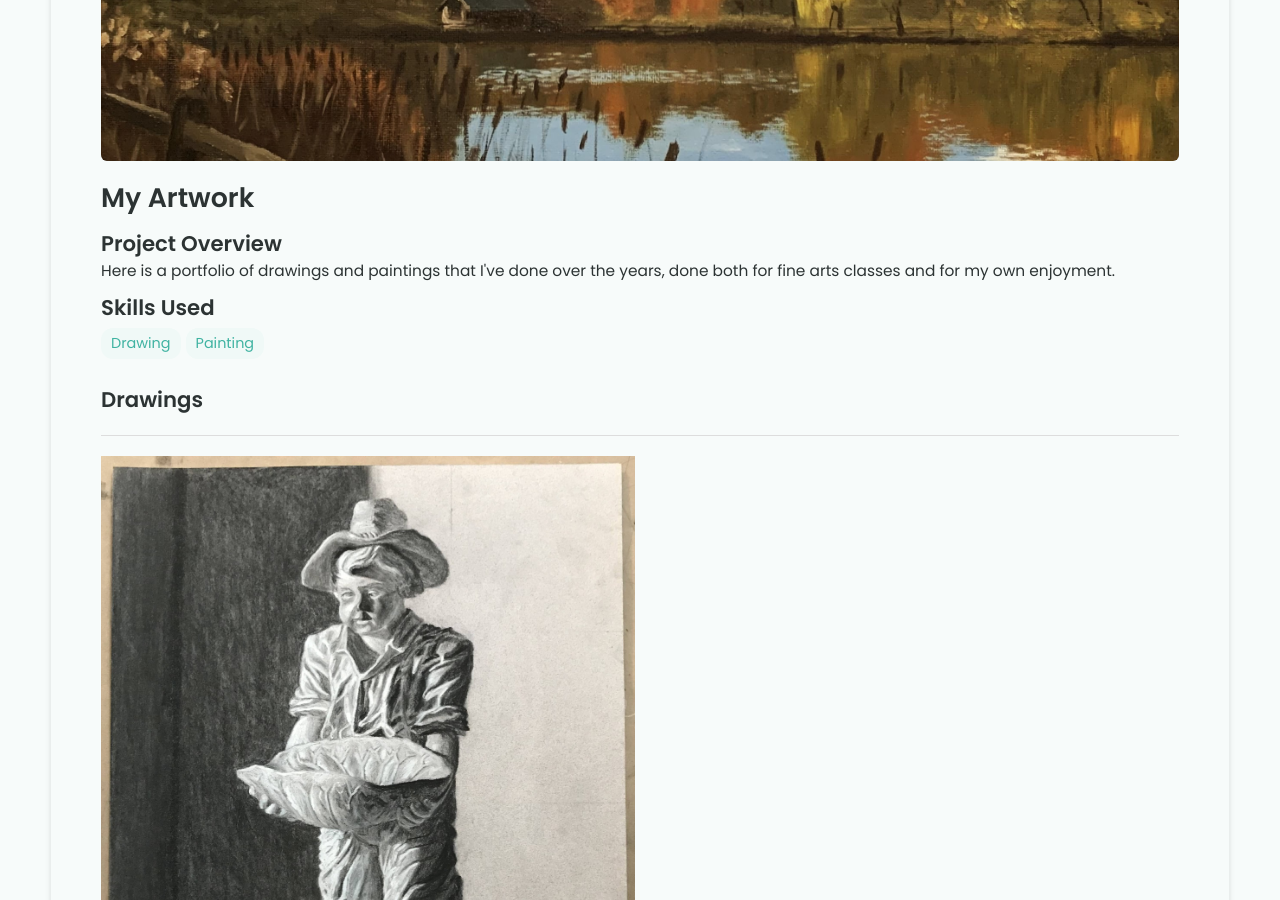
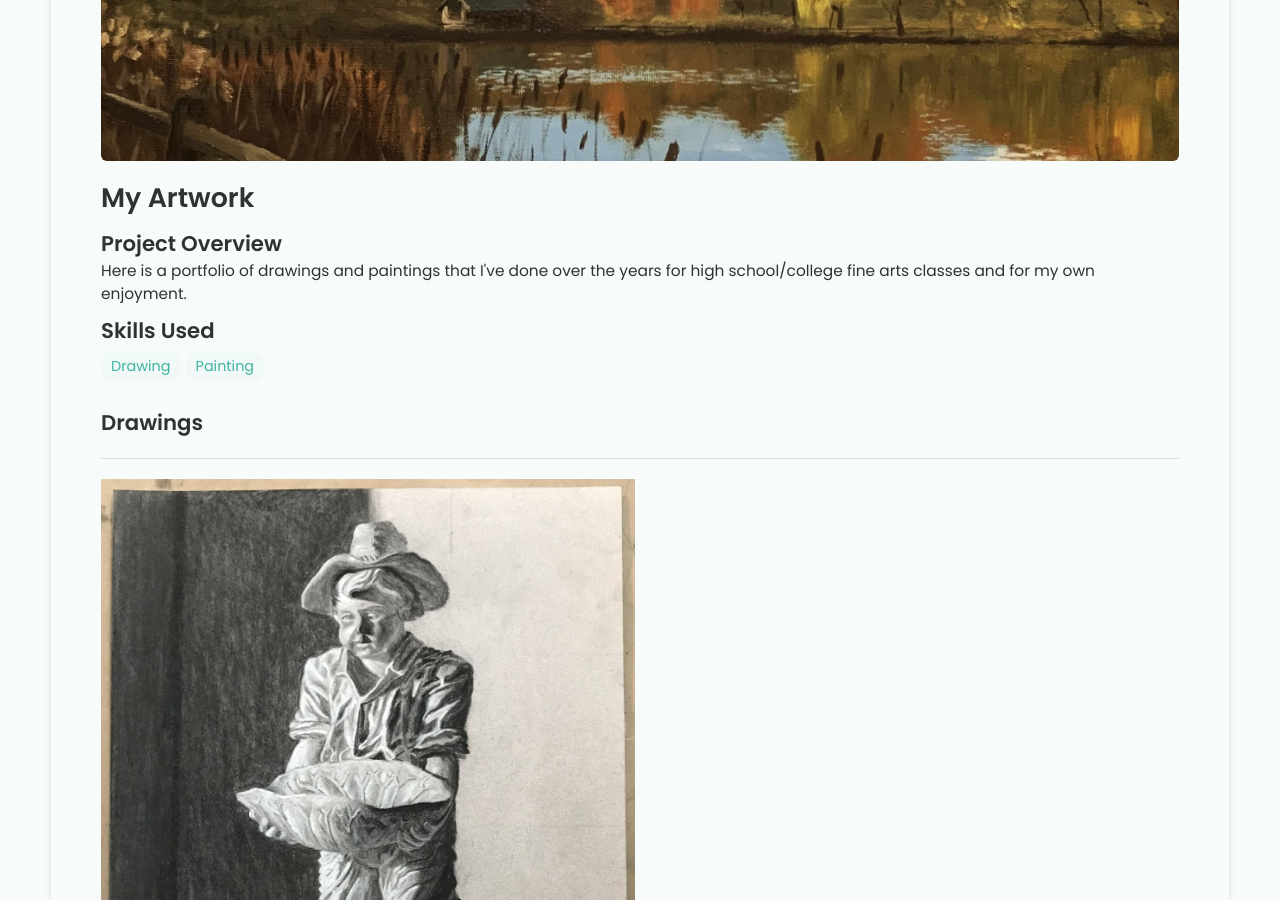
Before and after one commit to tdberner/tdberner.github.io, a Jekyll site: the page built from _projects/artwork/index.md, in a window 1280 px wide and 900 px high, scrolled down 329 px. Built offline with Jekyll 4.4.1, drawn with Linux system fonts in a browser that asks for light colours.

Commit message:
Update index.md

```diff
--- a/_projects/artwork/index.md
+++ b/_projects/artwork/index.md
@@ -1,7 +1,7 @@
 ---
 layout: post
 title: My Artwork
-description:  Here is a portfolio of drawings and paintings that I've done over the years, done both for fine arts classes and for my own enjoyment.
+description:  Here is a portfolio of drawings and paintings that I've done over the years for high school/college fine arts classes and for my own enjoyment.
 skills:
 - Drawing
 - Painting
```
